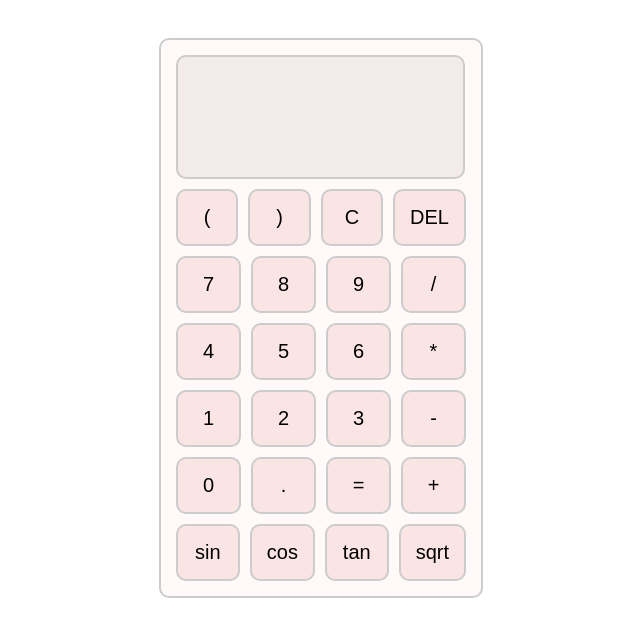
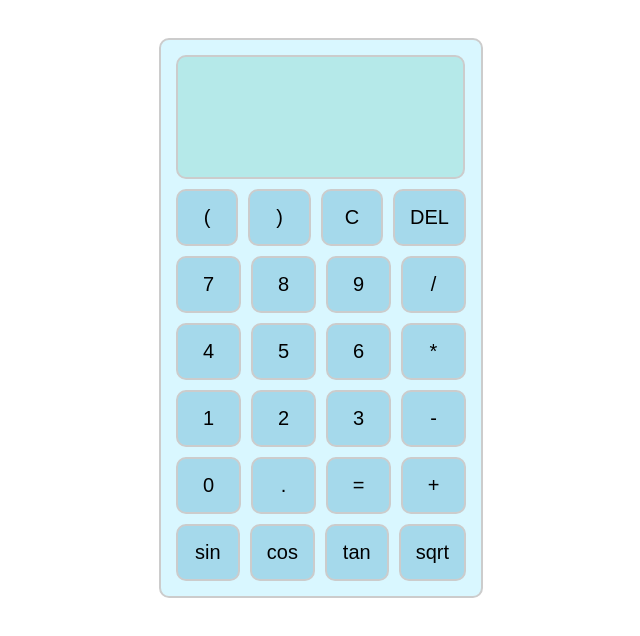
Before and after one commit to muthukumaranarc/public, a plain HTML site: page index.html in a window 1280 px wide. Shown: the whole page, without its empty margins (319-959 px from the left). Drawn offline with Linux system fonts and the light colour scheme.

Commit message:
Update Style.css

```diff
--- a/Style.css
+++ b/Style.css
@@ -1,4 +1,4 @@
-body {
+body{
     font-family: Arial, sans-serif;
   }
   .calculator {
@@ -9,7 +9,7 @@ body {
     padding: 10px;
     border: 2px solid #ccc;
     border-radius: 10px;
-    background-color:rgb(255, 249, 249);
+    background-color:rgb(217, 247, 255);
   }
   input[type="text"], input[type="button"] {
     width: 100%;
@@ -24,7 +24,7 @@ body {
     text-align: right;
     margin-bottom: 30px;
     border:2px solid #ccc;
-    background-color:rgb(243, 234, 234);
+    background-color:rgb(181, 233, 233);
     border-radius: 10px;
   }
   .row {
@@ -34,5 +34,5 @@ body {
   .row > input {
     border:2px solid #ccc;
     border-radius: 10px;
-    background-color:rgb(250, 228, 228);
+    background-color:rgb(165, 217, 235);
   }
```
